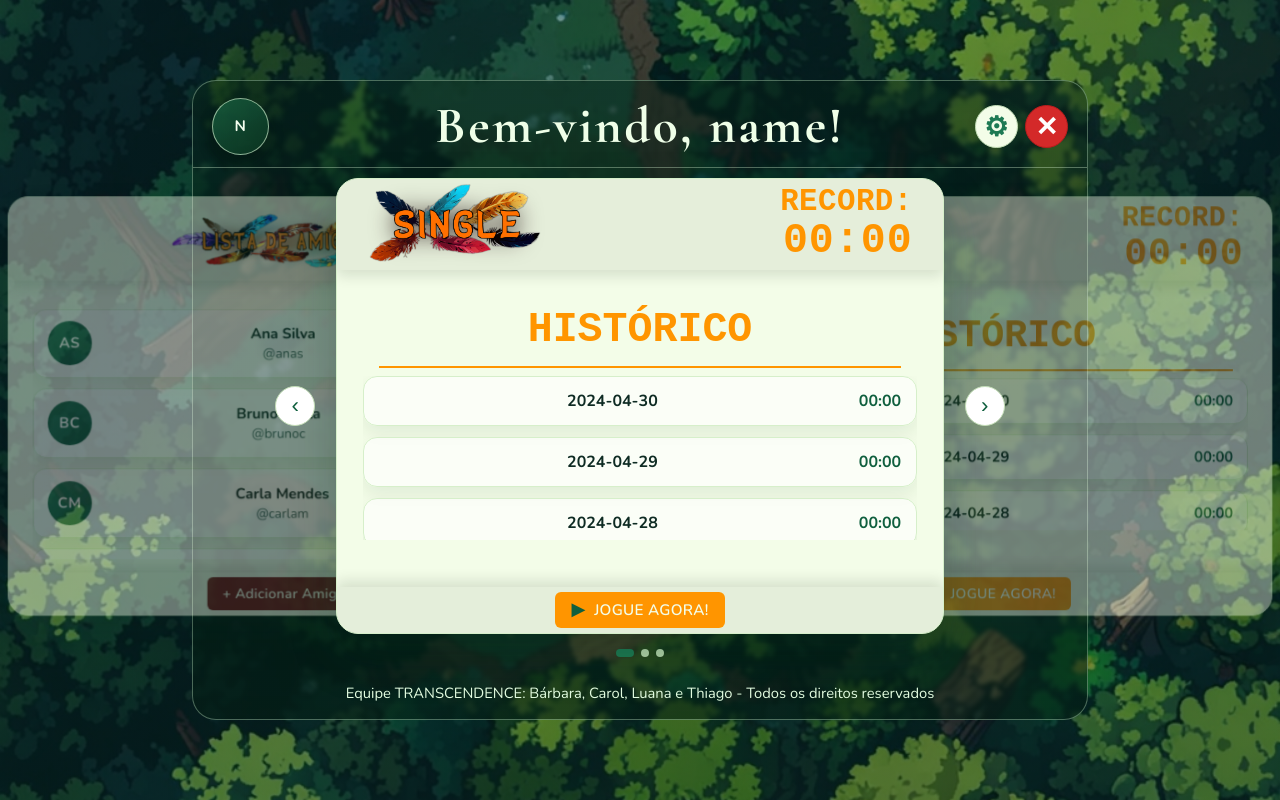
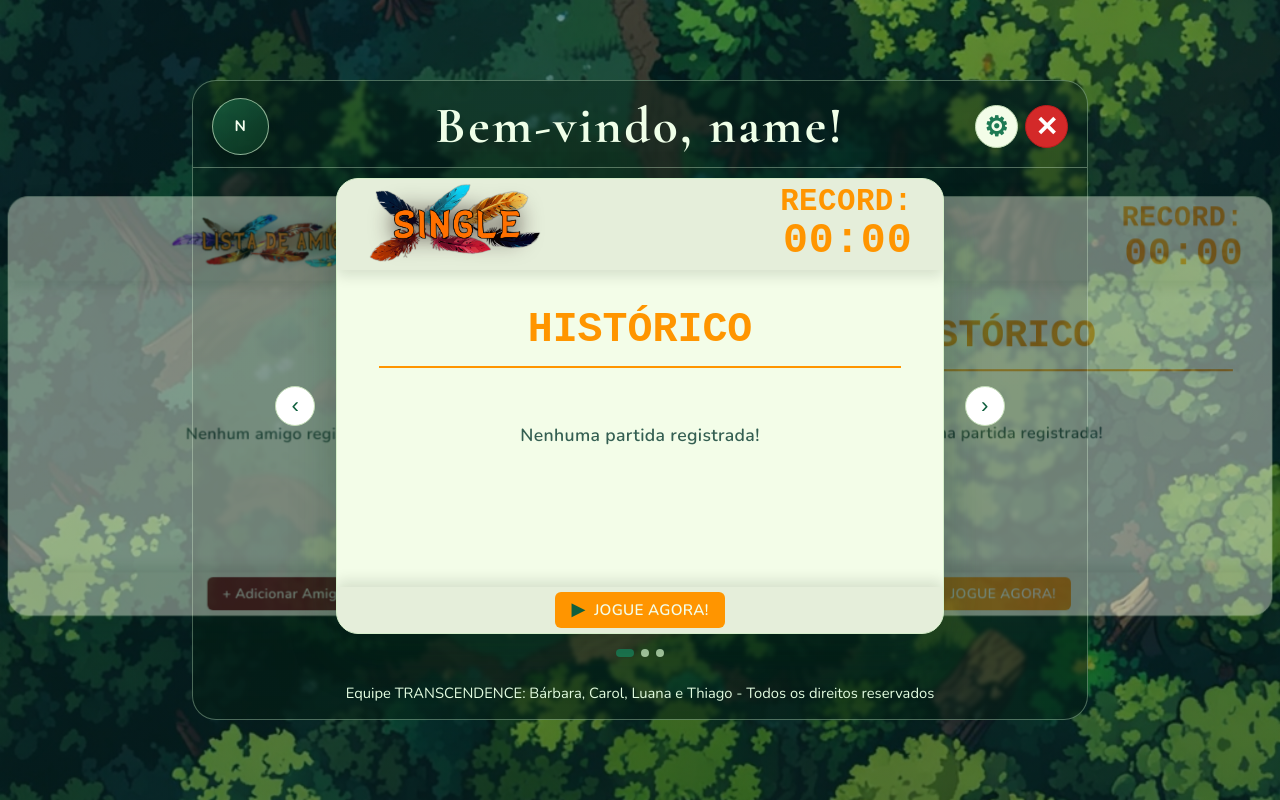
Before and after one commit to CarolShingai/Transcendence, a React (Create React App) app in the folder Frontend/: page / in a window 1280 px wide. Both pictures are taken after typing "name@example.com", "Sample123" into the empty fields and a click on the button "ACESSAR". Built offline with nearby package versions, Linux system fonts and the light colour scheme; the HTML template or start-up script is replaced by a standard one.

Commit message:
feat: add empty state components for matches and friends in HomeCard

```diff
--- a/Frontend/src/App.css
+++ b/Frontend/src/App.css
@@ -823,6 +823,23 @@
   gap: 0.7rem;
 }
 
+.home-card-empty-state {
+  flex: 1 1 auto;
+  display: flex;
+  align-items: center;
+  justify-content: center;
+  padding: 1.5rem;
+  text-align: center;
+}
+
+.home-card-empty-state p {
+  color: var(--muted);
+  font-size: clamp(0.95rem, 1.6vw, 1.1rem);
+  font-weight: 600;
+  margin: 0;
+  letter-spacing: 0.02em;
+}
+
 .home-card-match-item {
   display: grid;
   grid-template-columns: 1fr auto;
@@ -909,6 +926,23 @@
   height: 100%;
 }
 
+.friends-empty-state {
+  flex: 1 1 auto;
+  display: flex;
+  align-items: center;
+  justify-content: center;
+  padding: 1.5rem;
+  text-align: center;
+}
+
+.friends-empty-state p {
+  color: var(--muted);
+  font-size: clamp(0.95rem, 1.6vw, 1.1rem);
+  font-weight: 600;
+  margin: 0;
+  letter-spacing: 0.02em;
+}
+
 .friends-list {
   flex: 1 1 auto;
   min-height: 0;
@@ -977,19 +1011,9 @@
   background: #def4e7;
 }
 
-.friend-status-jogando {
-  color: #7a4f00;
-  background: #ffe7b8;
-}
-
 .friend-status-offline {
   color: #5b6472;
   background: #e5e7eb;
-}
-
-.friend-status-pausado {
-  color: #7f1d1d;
-  background: #fde2e2;
 }
 
 
--- a/Frontend/src/components/home/HomeCard.jsx
+++ b/Frontend/src/components/home/HomeCard.jsx
@@ -5,24 +5,7 @@ import amigosTrans from '../../assets/logo/trans_amigos1.png';
 
 const EMPTY_CARDS = [{ id: 1 }, { id: 2 }, { id: 3 }];
 
-const MOCK_MATCHES = [
-  { id: 1, date: '2024-04-30', time: '00:00' },
-  { id: 2, date: '2024-04-29', time: '00:00' },
-  { id: 3, date: '2024-04-28', time: '00:00' },
-  { id: 4, date: '2024-04-27', time: '00:00' },
-  { id: 5, date: '2024-04-26', time: '00:00' },
-  { id: 6, date: '2024-04-25', time: '00:00' },
-];
-
-const MOCK_FRIENDS = [
-  { id: 1, name: 'Ana Silva', nickname: 'anas', status: 'Online' },
-  { id: 2, name: 'Bruno Costa', nickname: 'brunoc', status: 'Jogando' },
-  { id: 3, name: 'Carla Mendes', nickname: 'carlam', status: 'Offline' },
-  { id: 4, name: 'Diego Santos', nickname: 'diegos', status: 'Online' },
-  { id: 5, name: 'Ester Lima', nickname: 'esterl', status: 'Pausado' },
-];
-
-function HomeCard() {
+function HomeCard({ matches = [], friends = [] }) {
   const [currentIndex, setCurrentIndex] = useState(0);
 
   const goToPrevious = () => {
@@ -99,19 +82,30 @@ function HomeCard() {
                   )}
                   {(index === 0 || index === 1) && (
                     <div className="home-card-matches-list">
-                      {MOCK_MATCHES.map((match) => (
+                      {matches.length === 0 ? (
+                        <div className="home-card-empty-state">
+                          <p>Nenhuma partida registrada!</p>
+                        </div>
+                      ) : (
+                        matches.map((match) => (
                           <div key={match.id} className="home-card-match-item">
                             <span className="home-card-match-date">{match.date}</span>
                             <span className="home-card-match-time">{match.time}</span>
                           </div>
-                      ))}
+                        ))
+                      )}
                     </div>
                   )}
                   <div className={`home-card-body ${index === 2 ? 'home-card-body-friends' : ''}`}>
                     {index === 2 && (
                       <div className="friends-panel" aria-label="Lista de amigos">
+                        {friends.length === 0 ? (
+                          <div className="friends-empty-state">
+                            <p>Nenhum amigo registrado!</p>
+                          </div>
+                        ) : (
                           <div className="friends-list">
-                          {MOCK_FRIENDS.map((friend) => {
+                            {friends.map((friend) => {
                               const initials = friend.name
                                 .split(' ')
                                 .filter(Boolean)
@@ -135,6 +129,7 @@ function HomeCard() {
                               );
                             })}
                           </div>
+                        )}
                       </div>
                     )}
                   </div>
```
Lines whose indentation alone changed are shown as unchanged.
